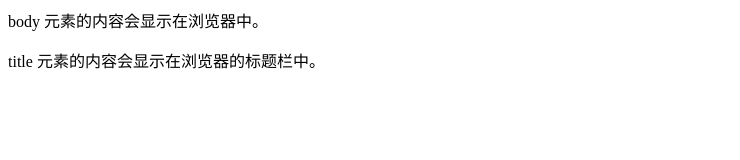
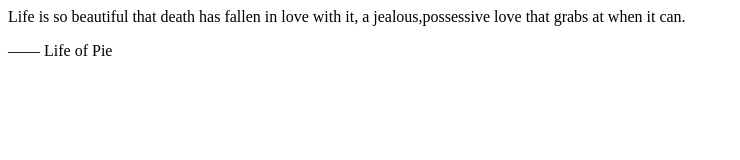
Before and after one commit to Niflheim4869/111, a plain HTML site: page index.html in a window 1280 px wide. Shown: the whole page, without its empty margins (0-740 px from the left). Drawn offline with Linux system fonts and the light colour scheme.

Commit message:
Life Of Pi

```diff
--- a/index.html
+++ b/index.html
@@ -1,12 +1,13 @@
 <html>
 
 <head>
-<title>我的第一个 HTML 页面</title>
+<title>My first heading</title>
 </head>
 
 <body>
-<p>body 元素的内容会显示在浏览器中。</p>
-<p>title 元素的内容会显示在浏览器的标题栏中。</p>
+<p>Life is so beautiful that death has fallen in love with it,
+a jealous,possessive love that grabs at when it can.</p>
+<p> —— Life of Pie </p>
 </body>
 
 </html>
```
